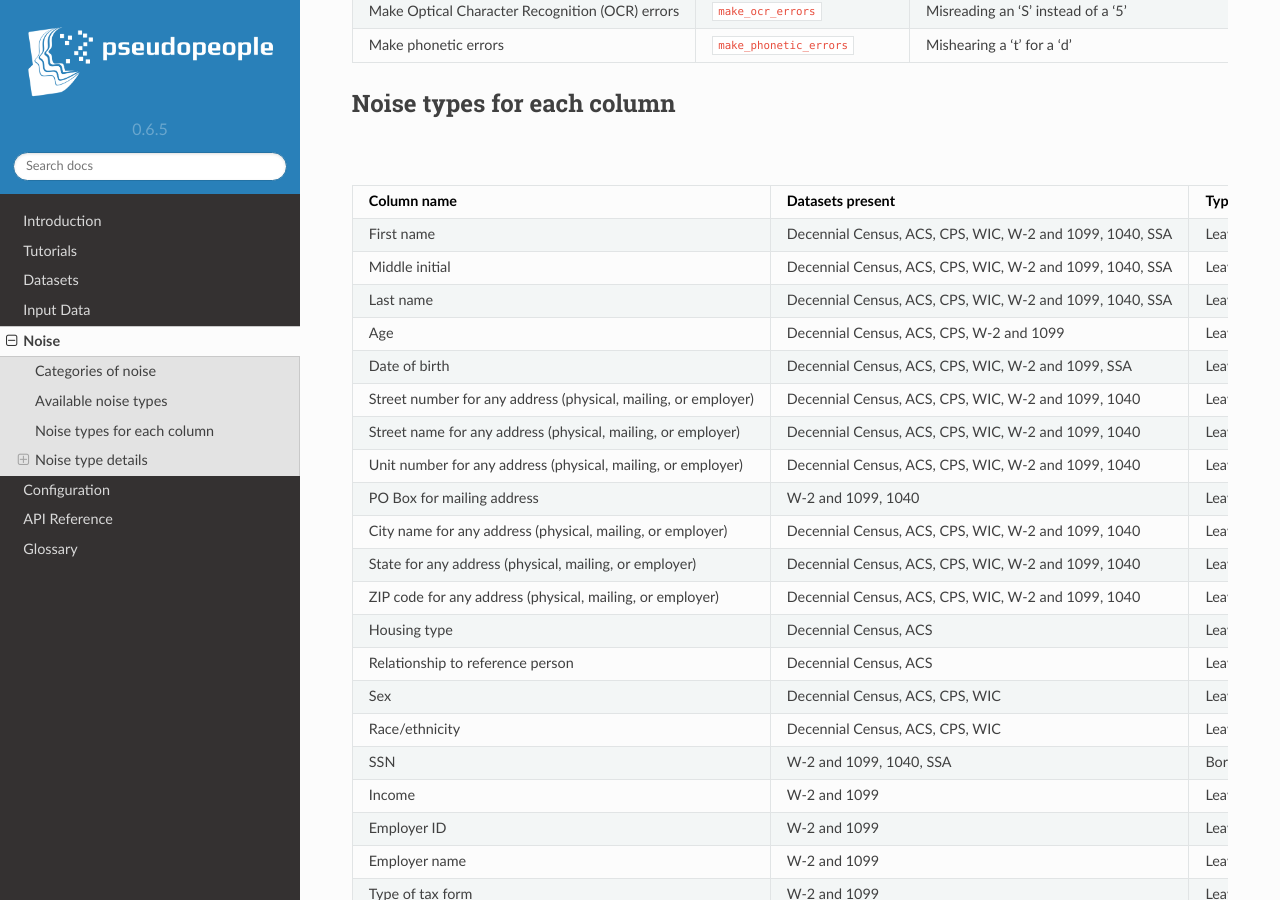
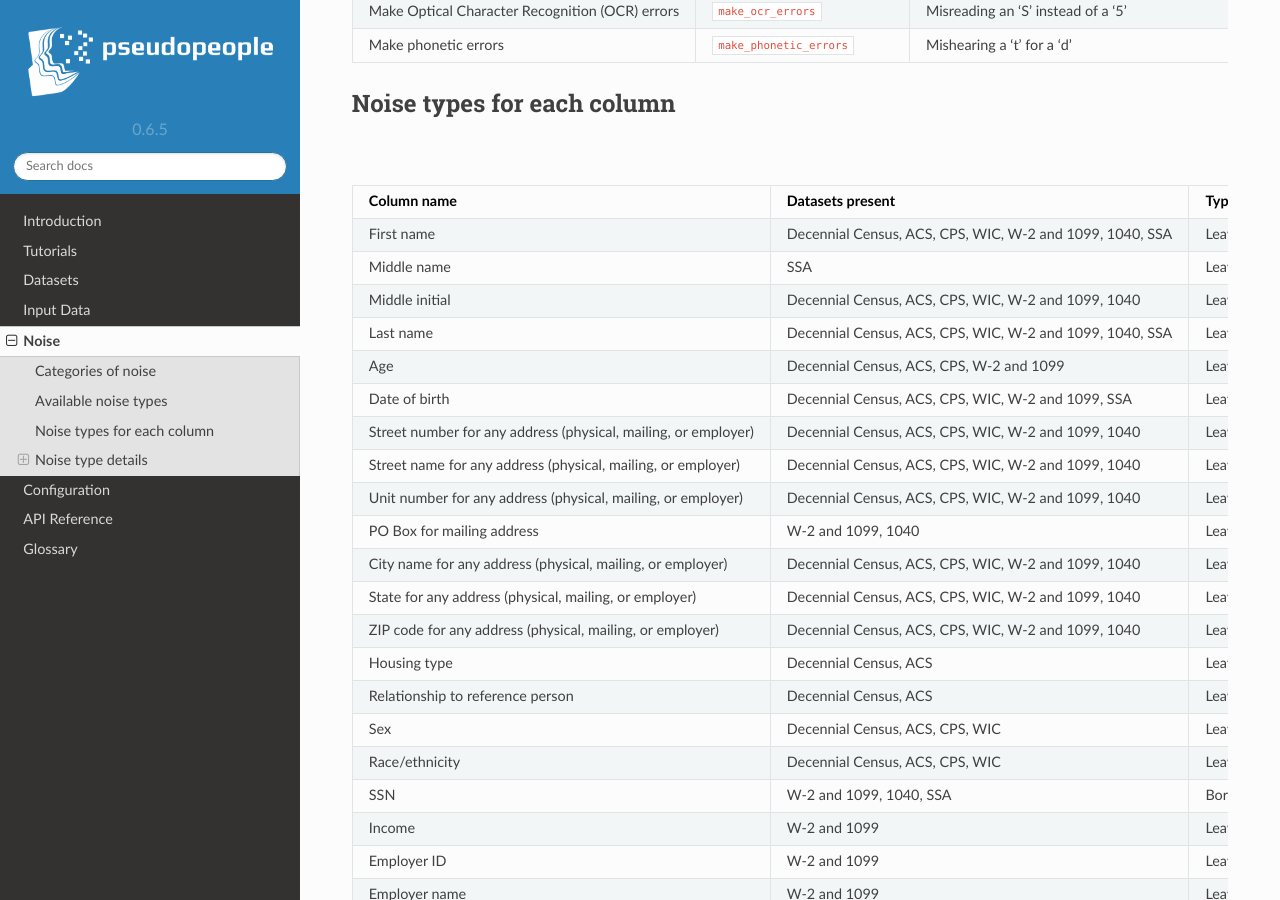
Before and after one commit to ihmeuw/pseudopeople, a Sphinx documentation site: the page built from docs/source/noise/index.rst, in a window 1280 px wide and 900 px high, scrolled down 1401 px. Built offline with Sphinx 7.4.7 and the Read the Docs theme 2.0.0, drawn with Linux system fonts in a browser that asks for light colours.

Commit message:
Fix middle name/middle initial rows in noise table (#244)
* Change verbage of borrowed ssn noise

* Make sure noise types are verbs across docs

* Add middle name and sex columns to SSA dataset

* Fix noise page with middle name

* Fix column_noise page with middle name

* Fix 1040 form info in noise table

---------

Co-authored-by: Alix Pletcher <pletale@ihme.washington.edu>

```diff
--- a/docs/source/noise/index.rst
+++ b/docs/source/noise/index.rst
@@ -117,8 +117,12 @@
     - Decennial Census, ACS, CPS, WIC, W-2 and 1099, 1040, SSA
     - Leave a field blank, use a fake name, use a nickname, make typos, make OCR errors, make phonetic errors
     - In the 1040 form, the same noise types apply to the first name columns for the joint filer and dependents
+  * - Middle name
+    - SSA
+    - Leave a field blank, use a fake name, use a nickname, make typos, make OCR errors, make phonetic errors
+    -
   * - Middle initial
-    - Decennial Census, ACS, CPS, WIC, W-2 and 1099, 1040, SSA
+    - Decennial Census, ACS, CPS, WIC, W-2 and 1099, 1040
     - Leave a field blank, make typos, make OCR errors, make phonetic errors
     - In the 1040 form, the same noise types apply to the middle initial columns for the joint filer and dependents
   * - Last name
```
